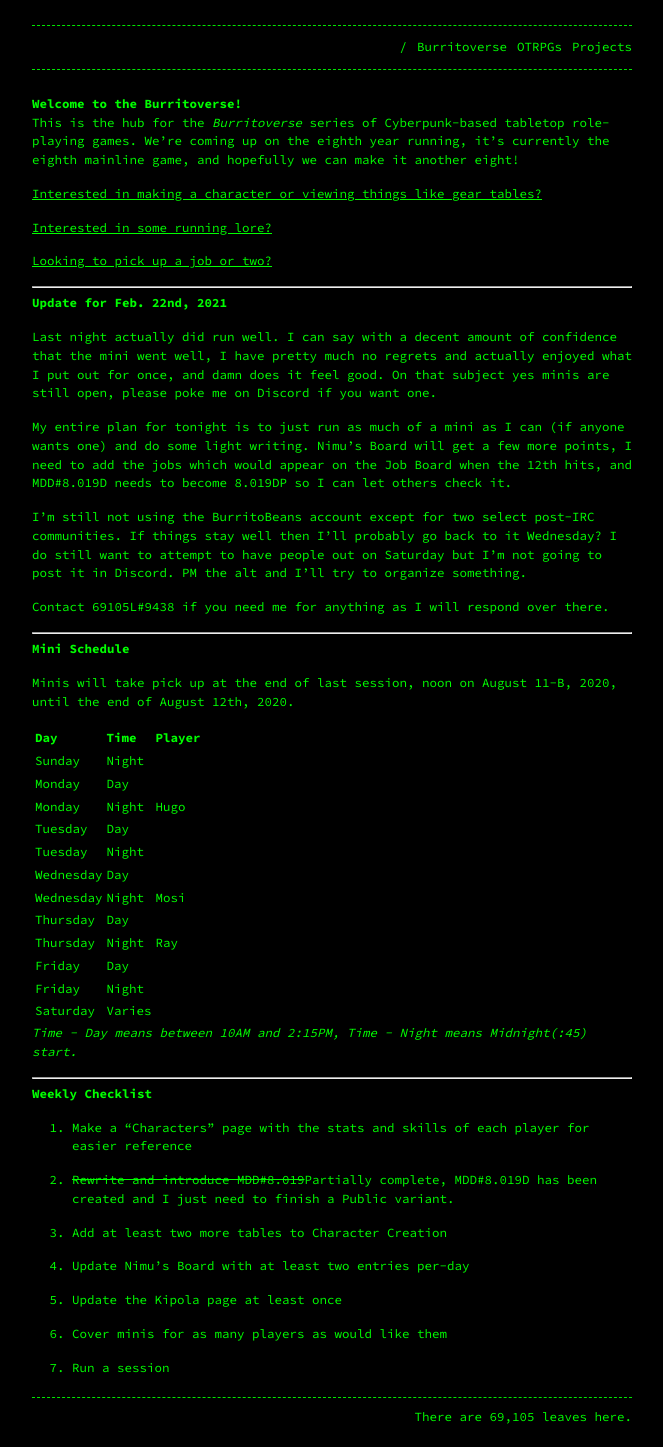
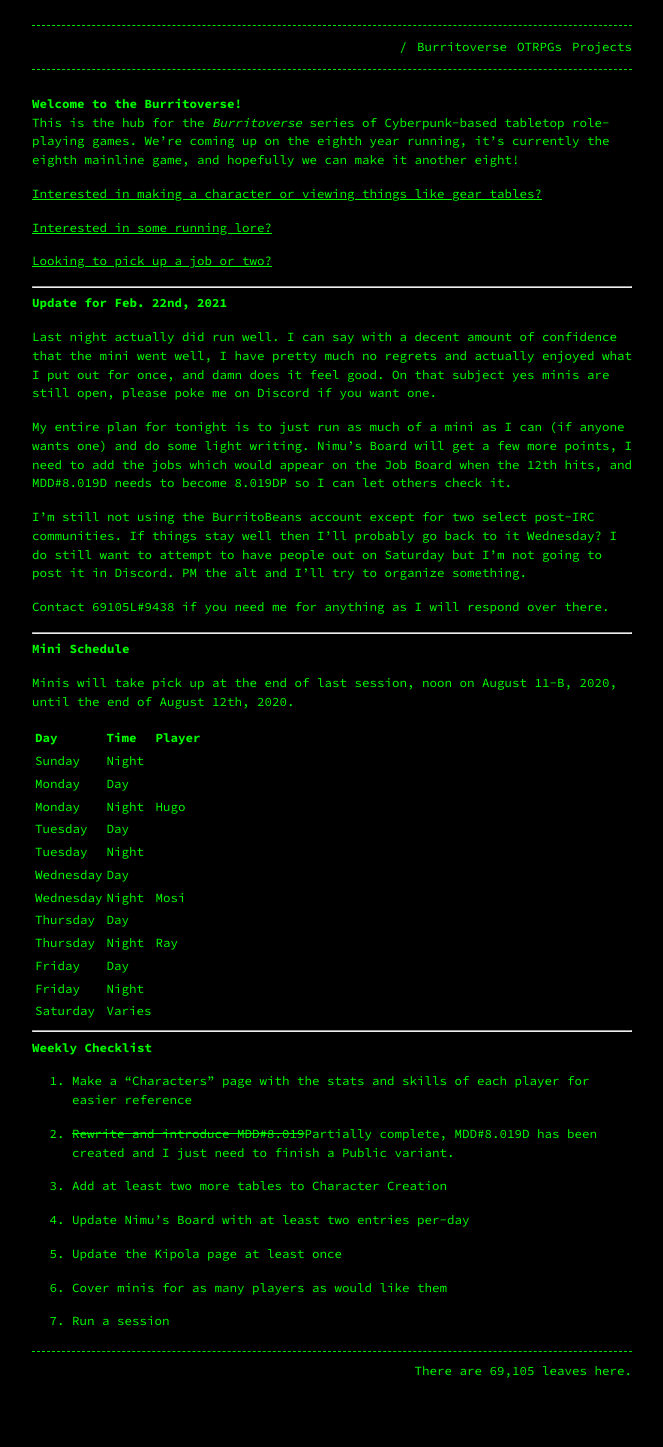
Before and after one commit to Terwilliger69105/69105.github.io, a Jekyll site: the page built from burritoverse.md, in a window 1280 px wide. Shown: the whole page, without its empty margins (308-971 px from the left). Built offline with Jekyll 4.4.1, drawn with Linux system fonts in a browser that asks for light colours; our own code applies the rules of GitHub Pages for plain Markdown files; after the commit the page ends 1401 px from its top, so only the background shows below that.

Commit message:
Update burritoverse.md

```diff
--- a/burritoverse.md
+++ b/burritoverse.md
@@ -46,8 +46,6 @@ Friday    | Day    |
 Friday    | Night  |
 Saturday  | Varies |
 
-*Time - Day means between 10AM and 2:15PM, Time - Night means Midnight(:45) start.*
-
 ---
 
 **Weekly Checklist**
```
